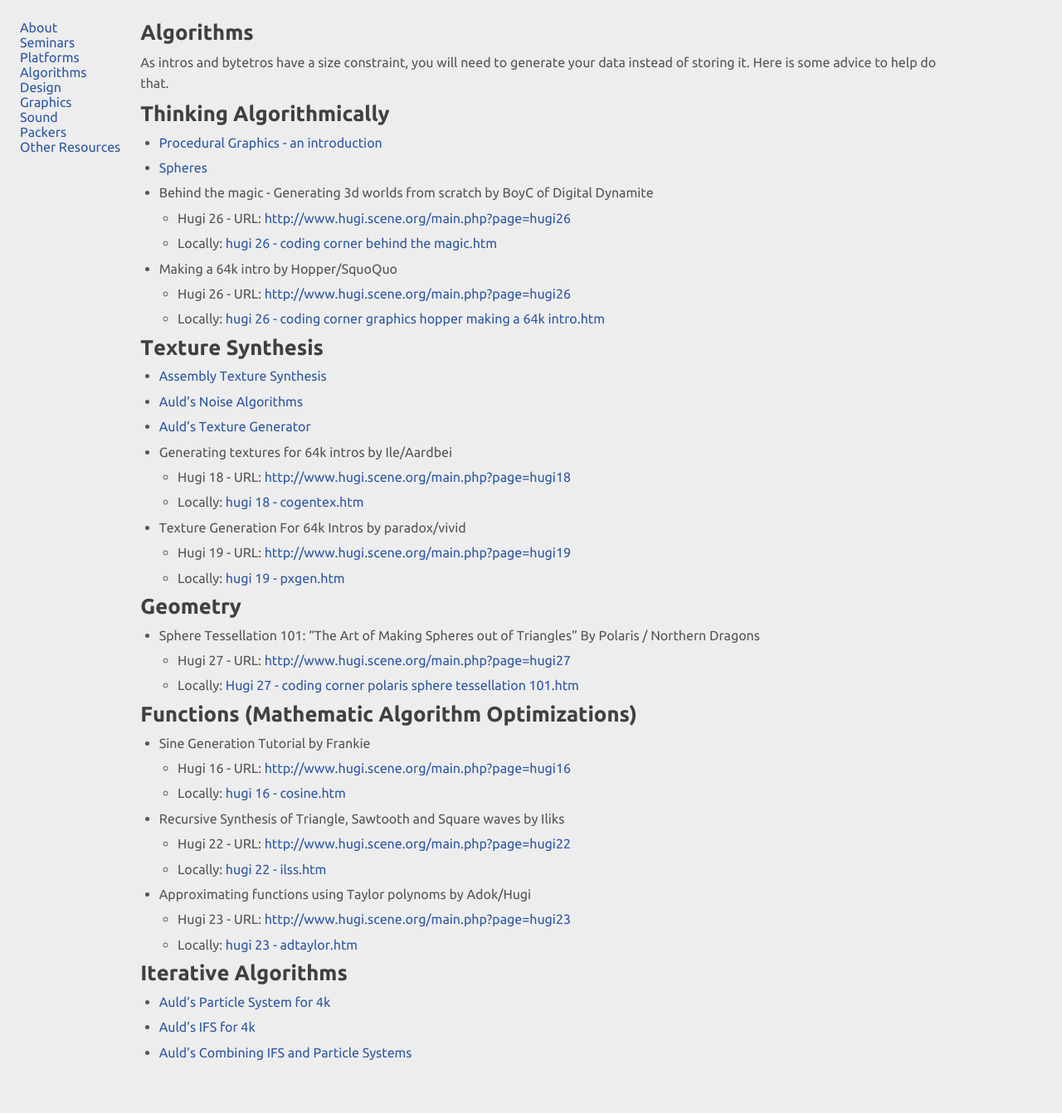
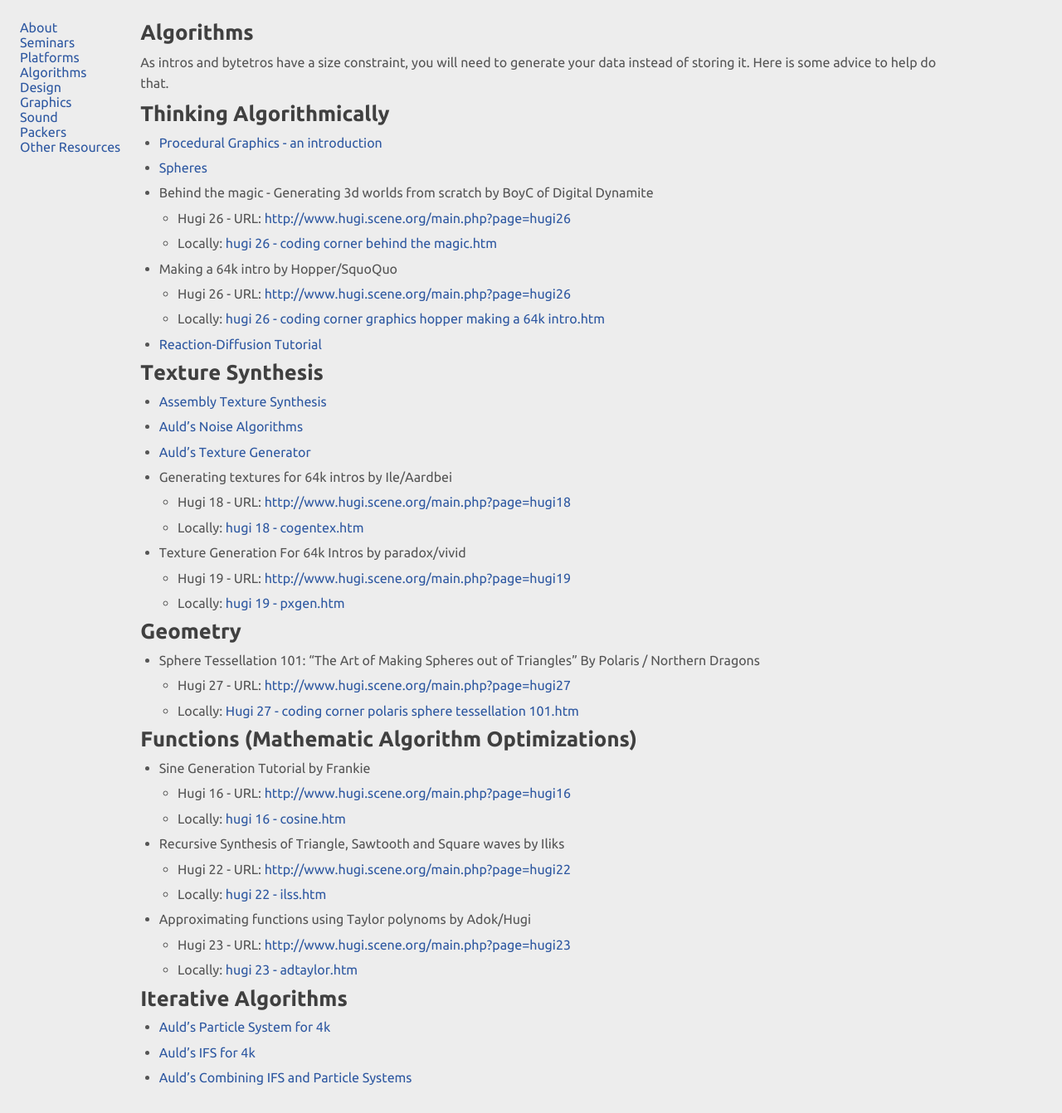
Before and after one commit to in4k/in4k.github.io, a Jekyll site: the page built from wiki/algorithms.markdown, in a window 1280 px wide. Shown: the whole page at 83% size. Built offline with Jekyll 4.4.1, drawn with Linux system fonts in a browser that asks for light colours; before the commit the page ends 1312 px from its top, so only the background shows below that.

Commit message:
Update algorithms.markdown

```diff
--- a/wiki/algorithms.markdown
+++ b/wiki/algorithms.markdown
@@ -16,6 +16,7 @@ Here is some advice to help do that.
 * Making a 64k intro by Hopper/SquoQuo
     * Hugi 26 - URL: [http://www.hugi.scene.org/main.php?page=hugi26](http://www.hugi.scene.org/main.php?page=hugi26)
     * Locally: [hugi 26 - coding corner graphics hopper making a 64k intro.htm](http://in4k.untergrund.net/html_articles/hugi 26 - coding corner graphics hopper making a 64k intro.htm)
+* [Reaction-Diffusion Tutorial](http://www.karlsims.com/rd.html)
 
 # Texture Synthesis
 * [Assembly Texture Synthesis](assembly-texture-synthesis)
```
